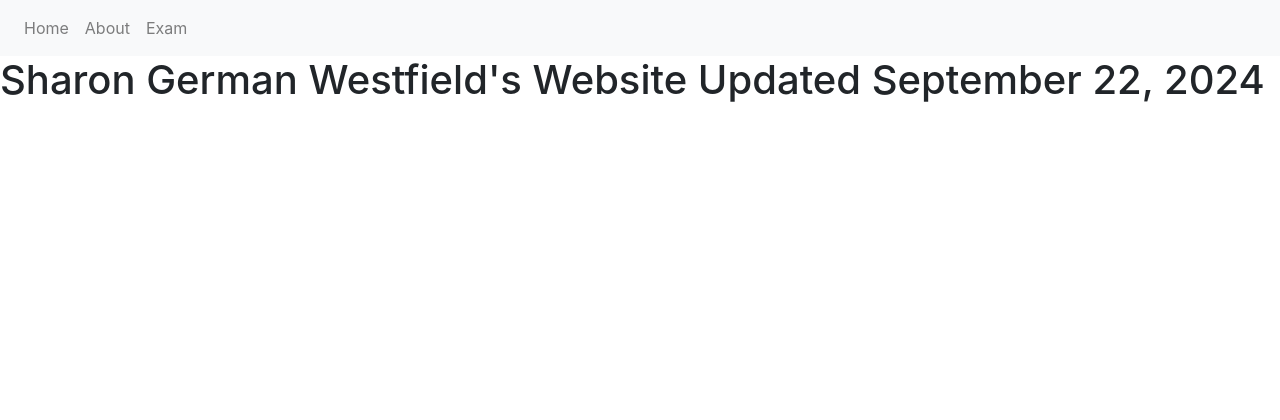
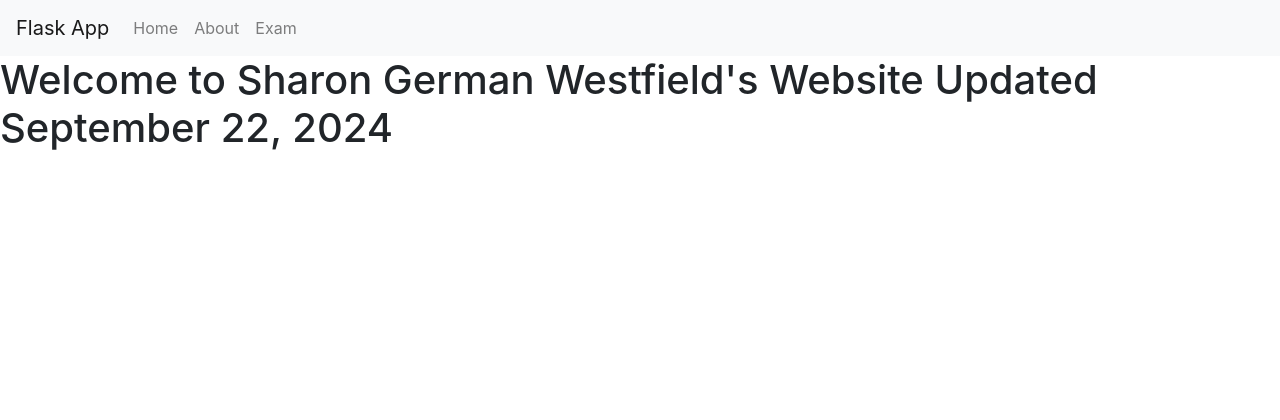
Before and after one commit to sgerman71/flask_sgermanwestfield, a Flask app: page / in a window 1280 px wide. Shown: the top 420 px of the page. Run offline with Flask 3, Linux system fonts and the light colour scheme; some libraries are stand-ins or nearby versions.

Commit message:
write code

```diff
--- a/app/templates/base.html
+++ b/app/templates/base.html
@@ -23,7 +23,7 @@
 
 <!-- Navigation bar using Bootstrap -->
 <nav class="navbar navbar-expand-lg navbar-light bg-light">
-
+    <a class="navbar-brand" href="{{ url_for('index') }}">Flask App</a>
     <button class="navbar-toggler" type="button" data-toggle="collapse" data-target="#navbarNav"
             aria-controls="navbarNav" aria-expanded="false" aria-label="Toggle navigation">
         <span class="navbar-toggler-icon"></span>
--- a/app/templates/index.html
+++ b/app/templates/index.html
@@ -6,7 +6,7 @@
 
 
     <!-- Title of the HTML document -->
-<h1>Sharon German Westfield's Website Updated September 22, 2024</h1>
+<h1>Welcome to Sharon German Westfield's Website Updated September 22, 2024</h1>
 
 <!-- indicates a line break in text -->
 <br>
```
